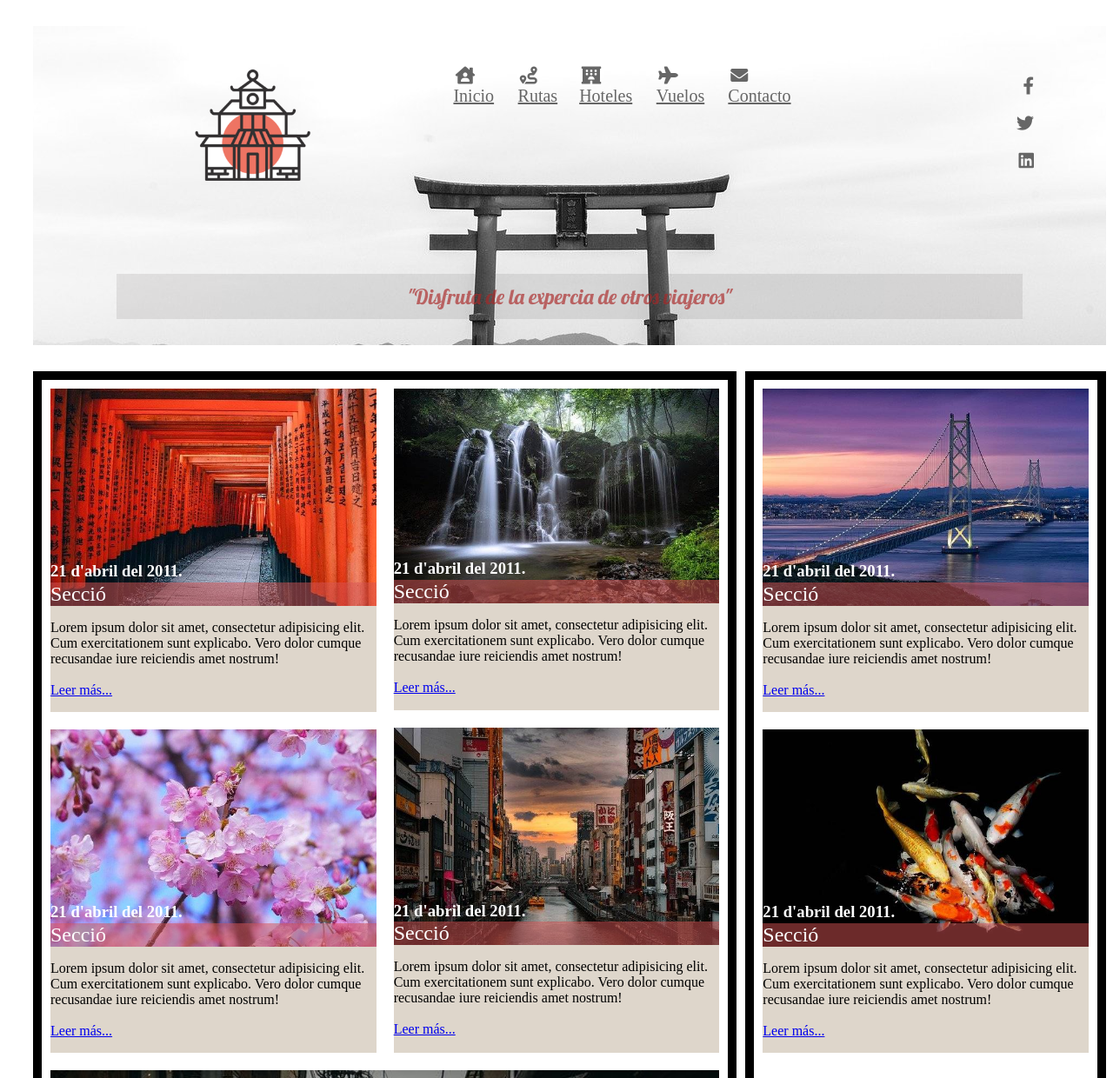
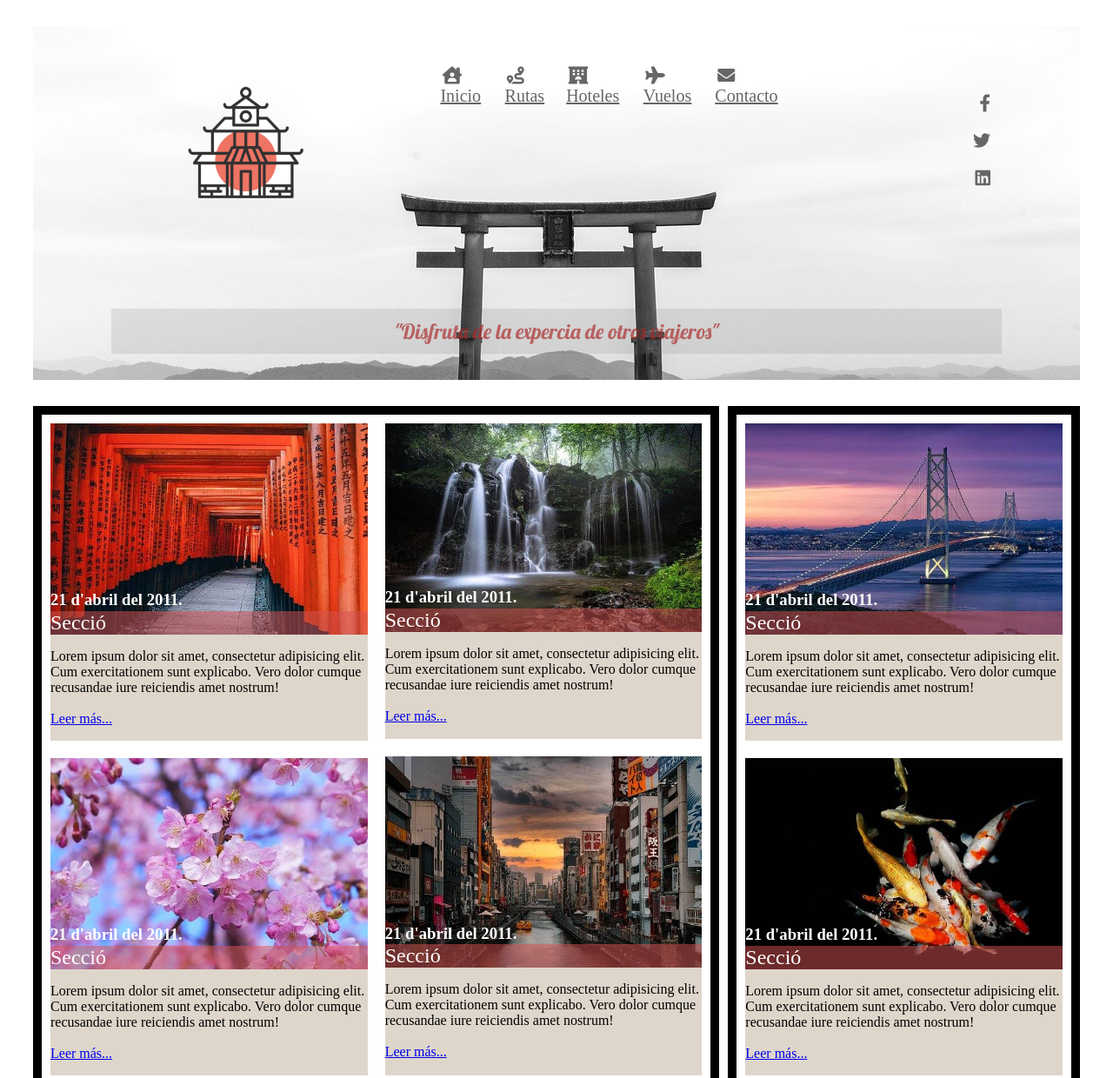
Before and after one commit to Francescdv/-Ex-Wireframe-amb-Flex-Layout-M3-, a plain HTML site: page lv2/index.html in a window 1280 px wide. Shown: the top 1240 px of the page at 87% size. Drawn offline with nearby package versions, Linux system fonts and the light colour scheme.

Commit message:
últims retocs

```diff
--- a/lv2/stylesFlex.css
+++ b/lv2/stylesFlex.css
@@ -7,7 +7,7 @@ header{
     background-image: url(img/Activitat\ Flex\ -\ Nivell\ 2\ -\ fons\ capçalera.jpg);
     background-repeat: no-repeat;
     background-position: center;
-    margin: 0 0 10px 30px;
+    margin: 30px 30px 30px 30px;
     height: 15%;
 
 
@@ -27,7 +27,7 @@ header{
 }
 
 .contenidor-cap div{
-    margin: 10px;
+    margin: 30px;
     justify-content: center;
 
 
@@ -102,6 +102,7 @@ header{
 
 article{
     display: flex;
+    margin: 0px 30px 0px 0px;
 }
 
 /*Contenidor principal*/
@@ -237,7 +238,7 @@ header{
     display: flex;
     flex-direction: column;
     align-items: center;
-    margin-right: 30px;
+
 
 }
 
@@ -249,6 +250,7 @@ header{
 
 article{
     flex-direction: column;
+    margin-right: 0px;
 
 }
 
--- a/lv3/stylesFlex.css
+++ b/lv3/stylesFlex.css
@@ -7,7 +7,7 @@ header{
     background-image: url(img/Activitat\ Flex\ -\ Nivell\ 2\ -\ fons\ capçalera.jpg);
     background-repeat: no-repeat;
     background-position: center;
-    margin: 10px;
+    margin: 30px;
     height: 15%;
 
 
@@ -103,7 +103,7 @@ header{
 article{
     display: grid;
     grid-template-columns: 2fr 1fr;
-    margin: 10px;
+    margin: 30px;
 }
 
 /*Contenidor principal*/
@@ -183,7 +183,7 @@ article{
 footer{
     display: grid;
     grid-template-columns: auto;
-    margin: 10px;
+    margin: 30px;
     margin-top: 0;
     padding: 30px;
     background: brown;
```
